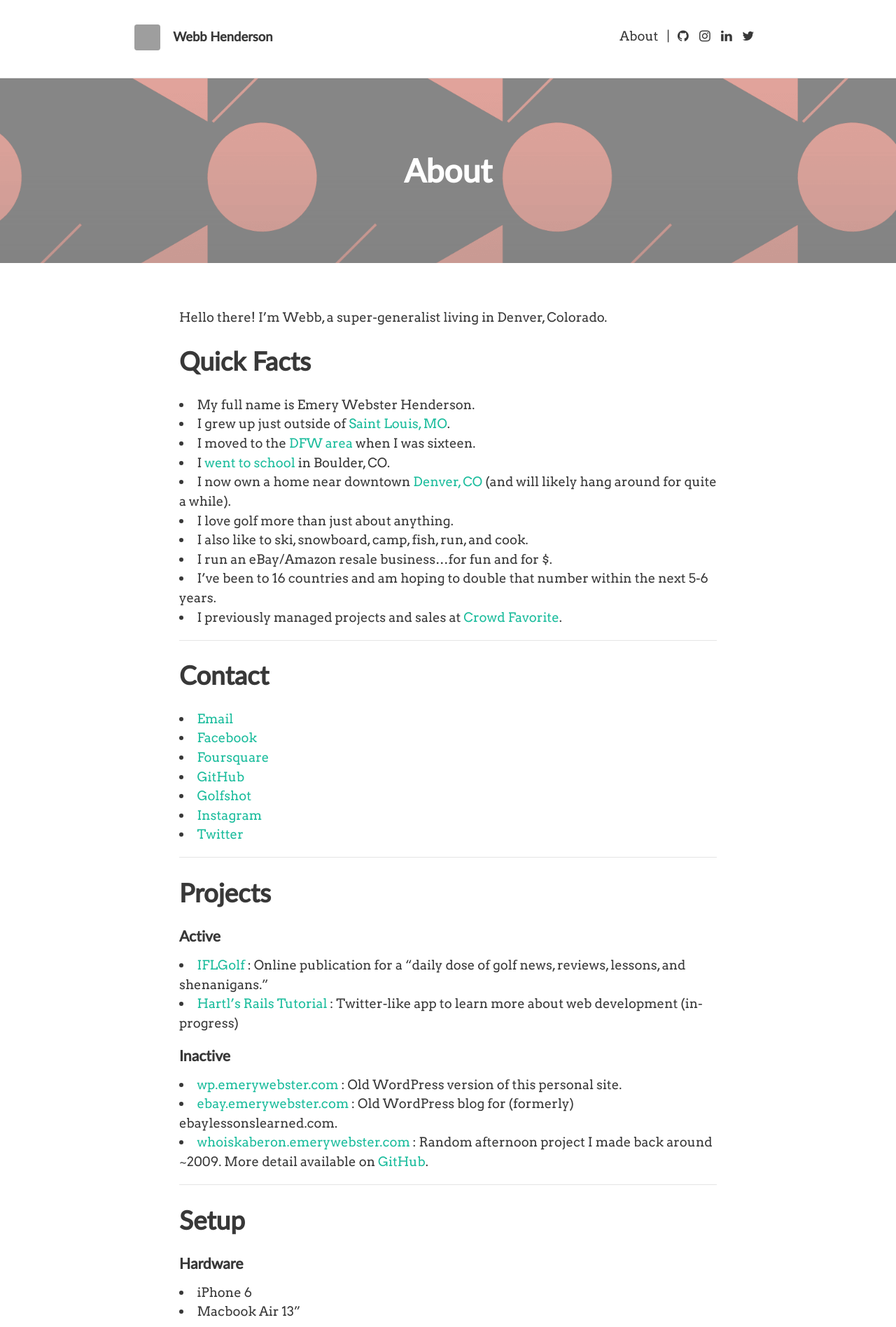
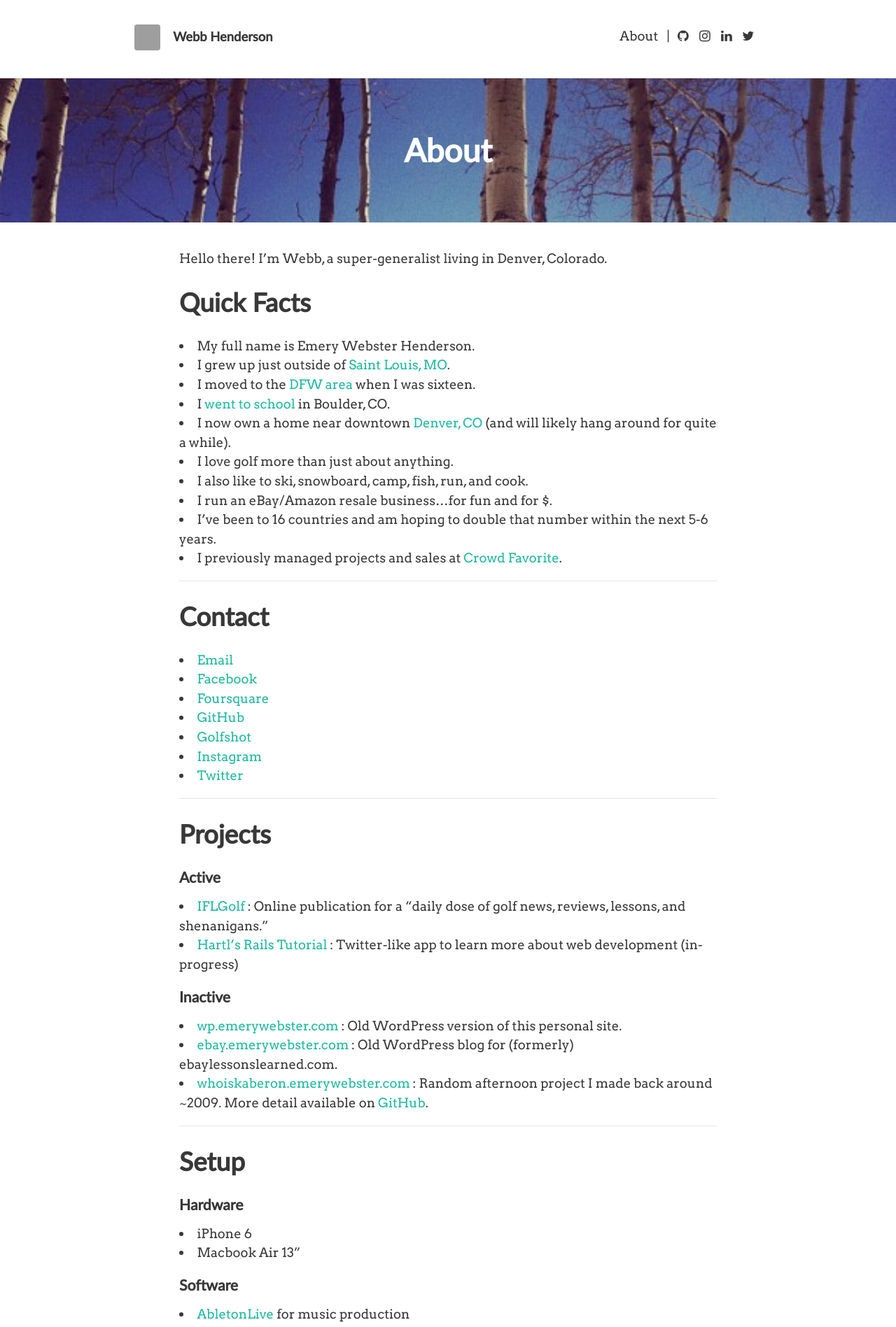
Before and after one commit to emerywebster/emerywebster.github.io, a Jekyll site: the page built from about.md, in a window 1280 px wide. Shown: the top 1897 px of the page at 70% size. Built offline with Jekyll 4.4.1, drawn with Linux system fonts in a browser that asks for light colours; nearby versions of some CDN libraries; Markdown is read by kramdown in place of the engine named in the settings; grey boxes are pictures that could not be loaded.

Commit message:
featured image adjustments

```diff
--- a/_sass/layouts/_posts.scss
+++ b/_sass/layouts/_posts.scss
@@ -37,8 +37,8 @@ header {
   header {
     color: $feature-image-text-color;
     background-size: $feature-image-size;
-    margin-bottom: 0;
-    padding: $padding-large/2.5 $padding-large;
+    margin-bottom: -2%;
+    padding: $padding-large/3.5 $padding-large;
     .meta {
       color: rgba($feature-image-text-color, .7);
     }
--- a/about.md
+++ b/about.md
@@ -2,7 +2,7 @@
 layout: page
 title: About
 permalink: /about/
-feature-img: "img/sample_feature_img_2.png"
+feature-img: "img/beav.jpg"
 menu: main
 ---
 
```
Also changed, not shown: img/beav.jpg (added), img/sample_feature_img.png (deleted), img/sample_feature_img_2.png (deleted), img/sample_feature_img_3.png (deleted).
